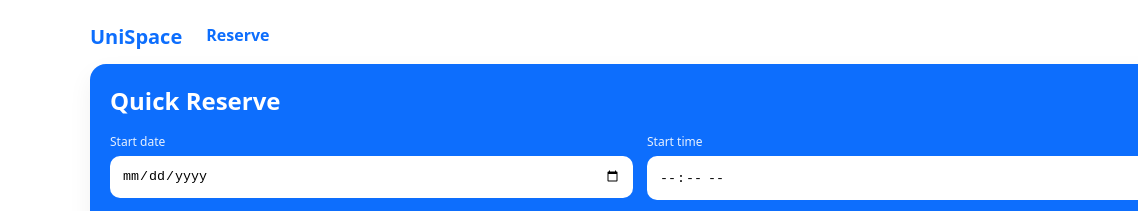
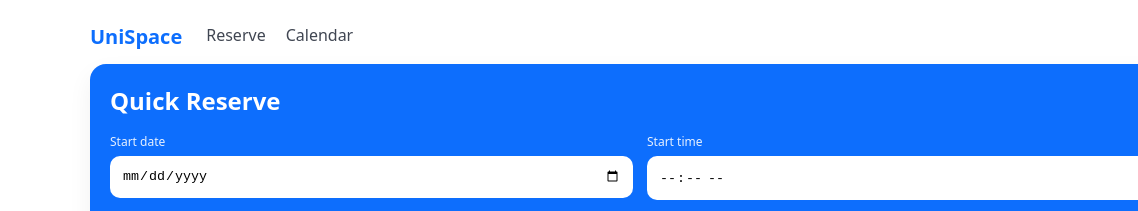
Before and after one commit to adampharrels/ASD_Project, a website: page app/src/main/webapp/home.html in a window 1280 px wide. Shown: the top 211 px of the page, 0-1138 px from the left. Drawn offline with Linux system fonts and the light colour scheme; no server answers.

Commit message:
Update home.html

```diff
--- a/app/src/main/webapp/home.html
+++ b/app/src/main/webapp/home.html
@@ -13,7 +13,8 @@
    <nav class="nav">
      <a class="brand" href="#">UniSpace</a>
      <ul class="nav-links">
-       <li><a class="active" href="booking.html">Reserve</a></li>
+       <li><a class="nav-button" href="booking.html">Reserve</a></li>
+       <li><a class="nav-button" href="#">Calendar</a></li>
      </ul>
      <div class="nav-spacer"></div>
      <div class="profile-menu-wrapper">
```
